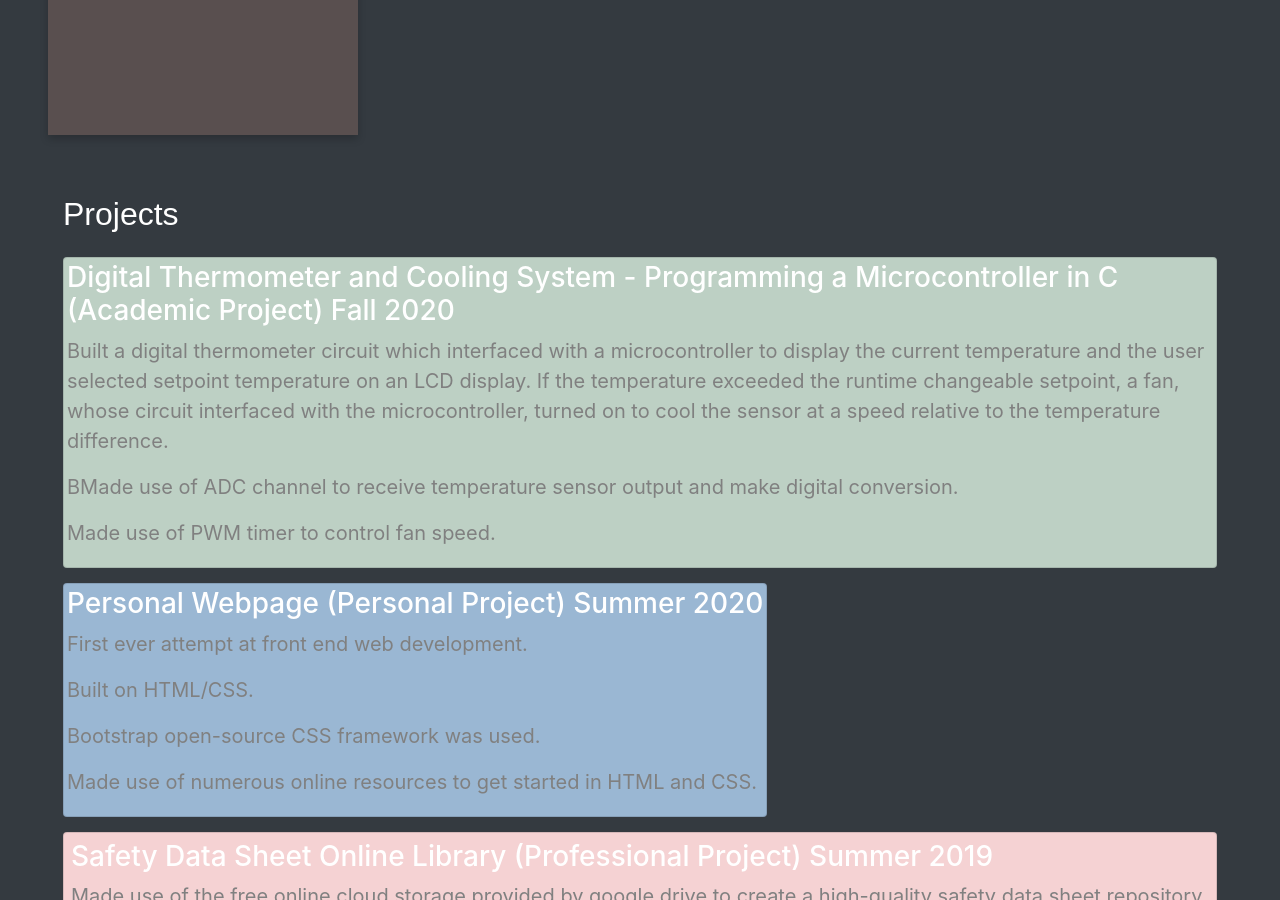
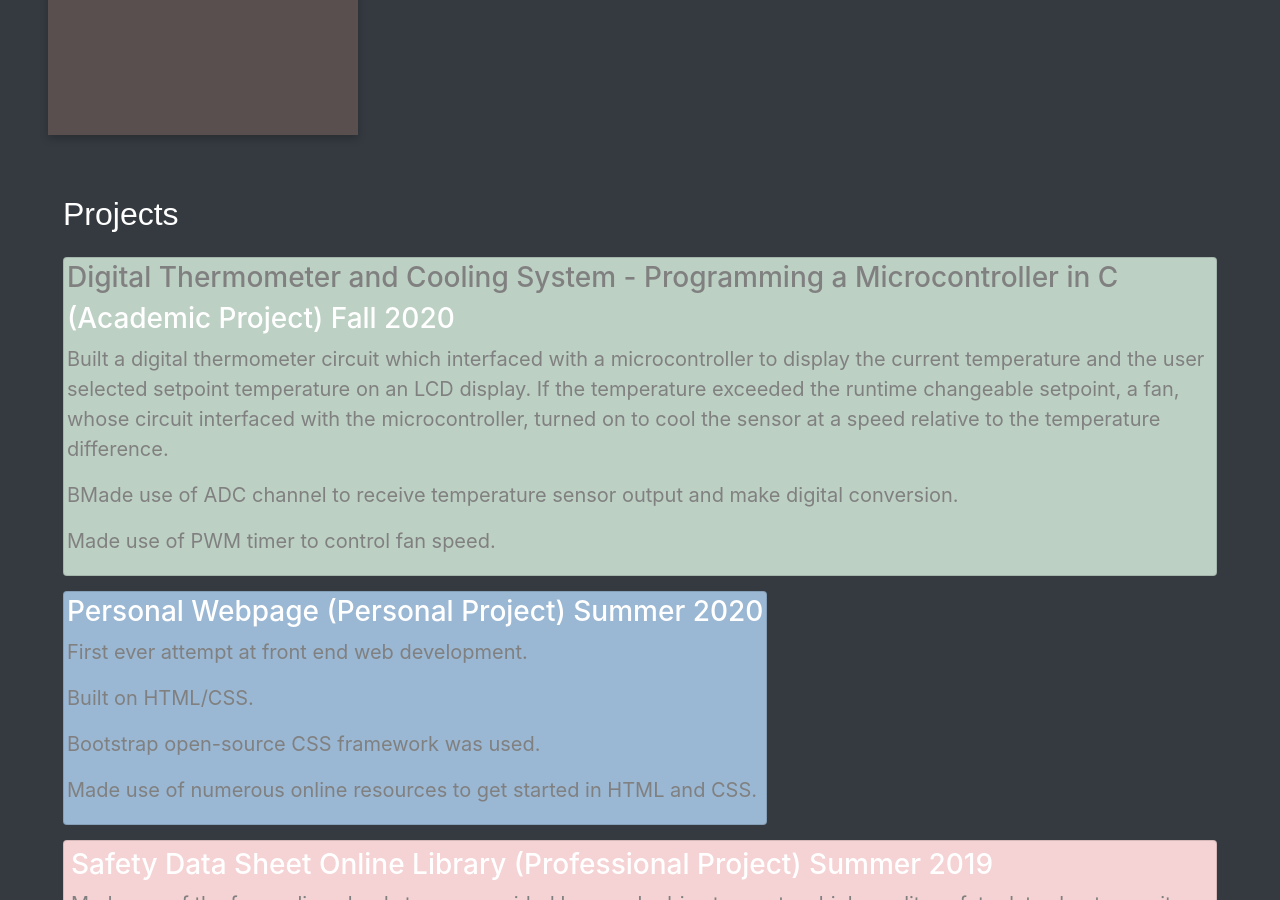
Before and after one commit to MannyLemos/MannyLemos.github.io, a Jekyll site: the page index.html, which Jekyll copies as it is, in a window 1280 px wide and 900 px high, scrolled down 2288 px. Built offline with Jekyll 4.4.1, drawn with Linux system fonts in a browser that asks for light colours; nearby versions of some CDN libraries; a script that is not in the unit is left out.

Commit message:
Update index.html

```diff
--- a/index.html
+++ b/index.html
@@ -321,7 +321,8 @@
 										<div style="padding-top:15px"  class="col-md-auto">
                             								<div style="background-color: #bdd0c4" class="card">
 												<div style="padding: 3px">
-                                    									<h3>Digital Thermometer and Cooling System - Programming a Microcontroller in C (Academic Project) Fall 2020</h3>
+                                    									<h3 style="color:gray;">Digital Thermometer and Cooling System - Programming a Microcontroller in C</h3>
+													<h3>(Academic Project) Fall 2020</h3>
 													<p>Built a digital thermometer circuit which interfaced with a microcontroller to display the current
 													temperature and the user selected setpoint temperature on an LCD display. If the temperature
 													exceeded the runtime changeable setpoint, a fan, whose circuit interfaced with the microcontroller,
```
Lines whose indentation alone changed are shown as unchanged.
